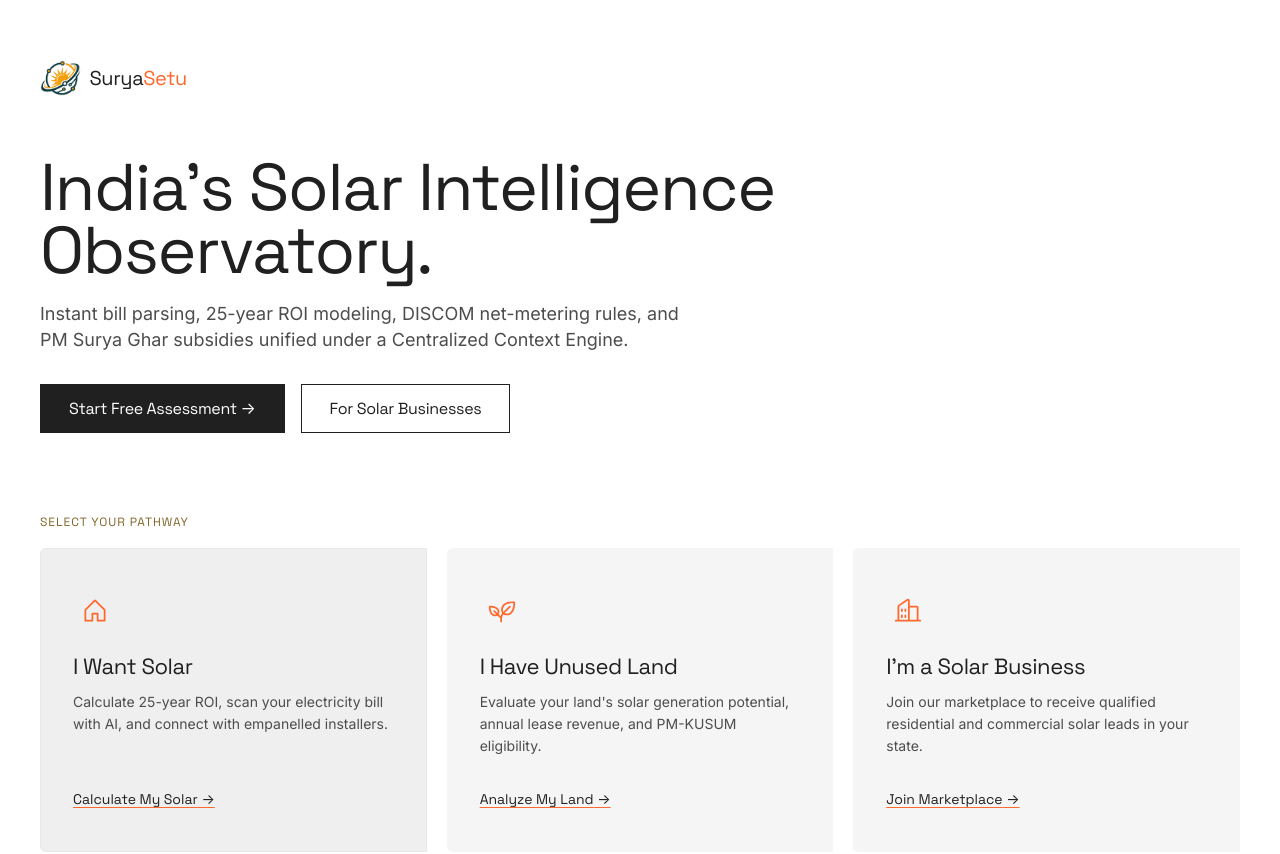
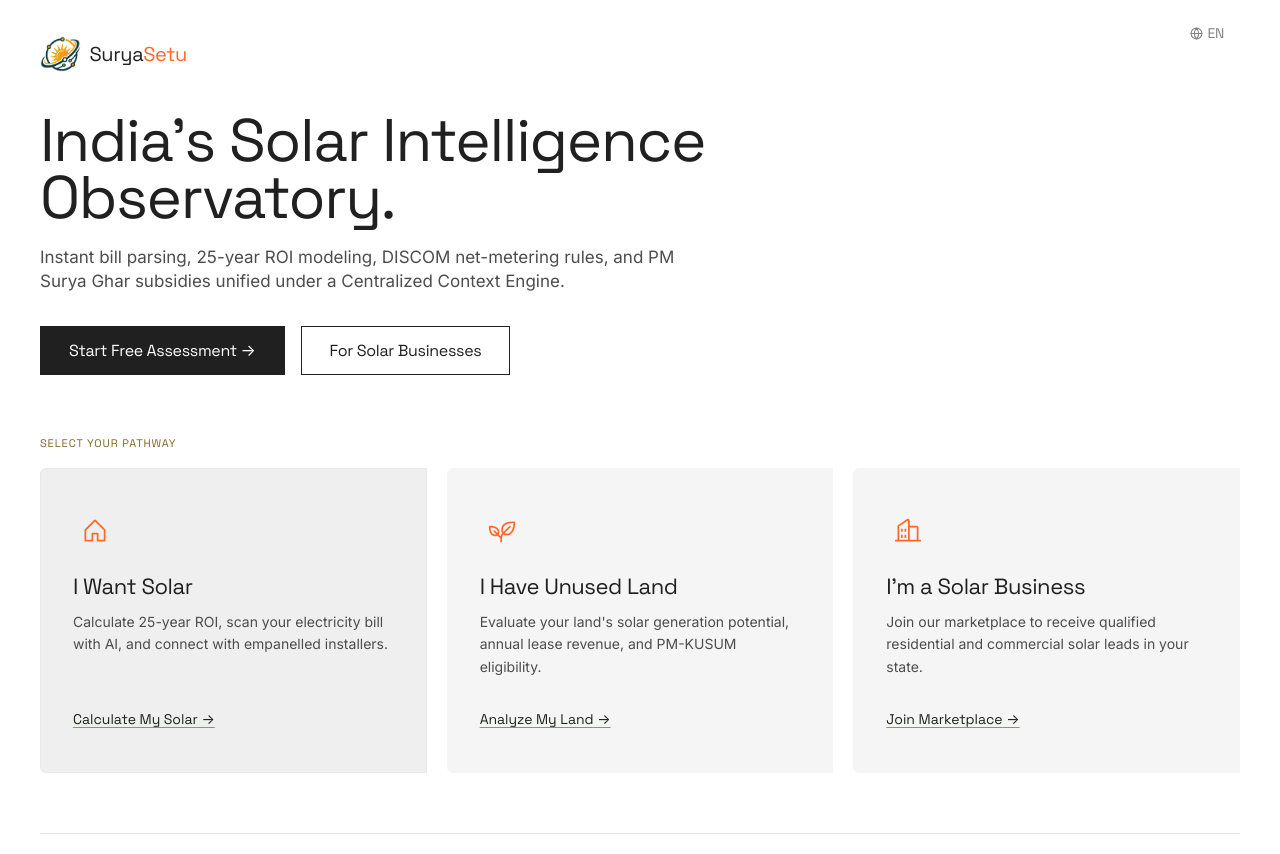
Before and after one commit to abubakarop461-bit/2026_OutgrowX, a React (Vite) app: page / in a window 1280 px wide. Shown: the top 854 px of the page. Built offline with nearby package versions, Linux system fonts and the light colour scheme.

Commit message:
feat: complete end-to-end trilingual support, add navbar padding, and tighten top whitespace on all pages

```diff
--- a/src/App.tsx
+++ b/src/App.tsx
@@ -3,6 +3,7 @@ import { BrowserRouter, Routes, Route, Navigate } from 'react-router-dom';
 import { AppProvider, useApp } from './context/AppContext';
 import ErrorBoundary from './components/ErrorBoundary';
 import Navbar from './components/Navbar';
+import LanguageSelector from './components/LanguageSelector';
 import Landing from './pages/Landing/Landing';
 import Auth from './pages/Auth/Auth';
 import Onboarding from './pages/Onboarding/Onboarding';
@@ -24,7 +25,11 @@ function AppRoutes() {
 
   return (
     <>
-      {isOnboarded && <Navbar />}
+      {isOnboarded ? <Navbar /> : (
+        <div style={{ position: 'absolute', top: '20px', right: '48px', zIndex: 100 }}>
+          <LanguageSelector />
+        </div>
+      )}
       <main style={{ paddingTop: '0px', minHeight: '100vh' }}>
         <Routes>
           {/* Landing role selection */}
--- a/src/pages/Landing/Landing.tsx
+++ b/src/pages/Landing/Landing.tsx
@@ -7,7 +7,7 @@ import {
 
 const Landing: React.FC = () => {
   const navigate = useNavigate();
-  const { setUserRole, isAuthenticated } = useApp();
+  const { setUserRole, isAuthenticated, language } = useApp();
 
   const handleRoleSelect = (role: UserRole) => {
     setUserRole(role);
@@ -18,46 +18,100 @@ const Landing: React.FC = () => {
     }
   };
 
+  const isHi = language === 'hi';
+  const isMr = language === 'mr';
+
+  const strings = {
+    heroTitle: isHi ? "भारत का सौर इंटेलिजेंस ऑब्जर्वेटरी।" : isMr ? "भारताची सोलर इंटेलिजन्स ऑब्झर्व्हेटरी." : "India's Solar Intelligence Observatory.",
+    heroDesc: isHi
+      ? "त्वरित बिल विश्लेषण, 25-वर्षीय वित्तीय बचत, डिस्कॉम नेट-मीटरिंग नियम और पीएम सूर्य घर सब्सिडी एक केंद्रीकृत संदर्भ इंजन के तहत एकीकृत।"
+      : isMr
+        ? "त्वरित बिल विश्लेषण, 25-वर्षांचे आरओआय मॉडेलिंग, डिस्कॉम नेट-मीटरिंग नियम आणि पीएम सूर्य घर अनुदान एकाच केंद्रीकृत संदर्भ प्रणाली अंतर्गत एकत्रित."
+        : "Instant bill parsing, 25-year ROI modeling, DISCOM net-metering rules, and PM Surya Ghar subsidies unified under a Centralized Context Engine.",
+    startAssessment: isHi ? "नि:शुल्क मूल्यांकन शुरू करें →" : isMr ? "मोफत मूल्यांकन सुरू करा →" : "Start Free Assessment →",
+    forBusinesses: isHi ? "सौर व्यवसायों के लिए" : isMr ? "सोलर व्यवसायांसाठी" : "For Solar Businesses",
+    selectPathway: isHi ? "अपने मार्ग का चयन करें" : isMr ? "तुमचा पर्याय निवडा" : "Select Your Pathway",
+    trustedDesc: isHi ? "भारत भर में 80+ डिस्कॉम फ्रेमवर्क और इंस्टॉलरों द्वारा विश्वसनीय" : isMr ? "भारतभरातील ८०+ डिस्कॉम फ्रेमवर्क आणि सोलर इंस्टॉलर्सद्वारे विश्वसनीय" : "Trusted by 80+ DISCOM frameworks & installers across India",
+
+    // Roles
+    consumerTitle: isHi ? "मुझे सोलर चाहिए" : isMr ? "मला सोलर हवे आहे" : "I Want Solar",
+    consumerDesc: isHi
+      ? "25-वर्षीय आरओआई की गणना करें, एआई के साथ अपने बिजली बिल को स्कैन करें, और प्रमाणित इंस्टॉलरों से जुड़ें।"
+      : isMr
+        ? "25-वर्षांच्या परताव्याची गणना करा, एआय सह तुमचे वीज बिल स्कॅन करा आणि प्रमाणित इंस्टॉलर्सशी संपर्क साधा."
+        : "Calculate 25-year ROI, scan your electricity bill with AI, and connect with empanelled installers.",
+    consumerCta: isHi ? "मेरे सौर की गणना करें" : isMr ? "माझ्या सोलरची गणना करा" : "Calculate My Solar",
+
+    landownerTitle: isHi ? "मेरे पास खाली भूमि है" : isMr ? "माझ्याकडे रिकामी जमीन आहे" : "I Have Unused Land",
+    landownerDesc: isHi
+      ? "अपनी भूमि की सौर उत्पादन क्षमता, वार्षिक पट्टा राजस्व और पीएम-कुसुम पात्रता का मूल्यांकन करें।"
+      : isMr
+        ? "तुमच्या जमिनीची सोलर निर्मिती क्षमता, वार्षिक भाडेतत्व उत्पन्न आणि पीएम-कुसुम पात्रतेचे मूल्यांकन करा."
+        : "Evaluate your land's solar generation potential, annual lease revenue, and PM-KUSUM eligibility.",
+    landownerCta: isHi ? "मेरी भूमि का विश्लेषण करें" : isMr ? "माझ्या जमिनीचे विश्लेषण करा" : "Analyze My Land",
+
+    businessTitle: isHi ? "मैं एक सौर व्यवसाय हूँ" : isMr ? "मी सोलर व्यावसायिक आहे" : "I'm a Solar Business",
+    businessDesc: isHi
+      ? "अपने राज्य में सत्यापित आवासीय और वाणिज्यिक सौर लीड प्राप्त करने के लिए हमारे बाजार में शामिल हों।"
+      : isMr
+        ? "तुमच्या राज्यातील सत्यापित घरगुती आणि व्यावसायिक सोलर ग्राहक मिळवण्यासाठी आमच्या बाजारात सामील व्हा."
+        : "Join our marketplace to receive qualified residential and commercial solar leads in your state.",
+    businessCta: isHi ? "मार्केटप्लेस में शामिल हों" : isMr ? "मार्केटप्लेसमध्ये सामील व्हा" : "Join Marketplace",
+
+    // Features
+    aiScore: isHi ? "एआई सोलर स्कोर" : isMr ? "एआय सोलर स्कोर" : "AI Solar Score",
+    subsidies: isHi ? "सरकारी सब्सिडी" : isMr ? "शासकीय अनुदान" : "Govt Subsidies",
+    roiCalc: isHi ? "आरओआई कैलकुलेटर" : isMr ? "आरओआय कॅल्क्युलेटर" : "ROI Calculator",
+    scanner: isHi ? "बिल स्कैनर" : isMr ? "बिल स्कॅनर" : "Bill Scanner",
+    landAnalysis: isHi ? "भूमि विश्लेषण" : isMr ? "जमीन विश्लेषण" : "Land Analysis",
+    marketplace: isHi ? "वेंडर मार्केटप्लेस" : isMr ? "वेंडर मार्केटप्लेस" : "Vendor Marketplace",
+
+    // Badges
+    badge1: isHi ? "28 राज्य और केंद्र शासित प्रदेश" : isMr ? "२८ राज्ये आणि केंद्रशासित प्रदेश" : "28 States & UTs Covered",
+    badge2: isHi ? "पीएम सूर्य घर 2024 तैयार" : isMr ? "पीएम सूर्य घर २०२४ तयार" : "PM Surya Ghar 2024 Ready",
+    badge3: isHi ? "एआई मॉडल चेन संचालित" : isMr ? "एआय मॉडेल चेन संचालित" : "AI Model Chain Powered",
+  };
+
   const roles = [
     {
       role: 'consumer' as UserRole,
       Icon: House,
-      title: 'I Want Solar',
-      desc: 'Calculate 25-year ROI, scan your electricity bill with AI, and connect with empanelled installers.',
-      cta: 'Calculate My Solar',
+      title: strings.consumerTitle,
+      desc: strings.consumerDesc,
+      cta: strings.consumerCta,
       isPrimary: true,
     },
     {
       role: 'landowner' as UserRole,
       Icon: Plant,
-      title: 'I Have Unused Land',
-      desc: "Evaluate your land's solar generation potential, annual lease revenue, and PM-KUSUM eligibility.",
-      cta: 'Analyze My Land',
+      title: strings.landownerTitle,
+      desc: strings.landownerDesc,
+      cta: strings.landownerCta,
       isPrimary: false,
     },
     {
       role: 'business' as UserRole,
       Icon: Buildings,
-      title: "I'm a Solar Business",
-      desc: 'Join our marketplace to receive qualified residential and commercial solar leads in your state.',
-      cta: 'Join Marketplace',
+      title: strings.businessTitle,
+      desc: strings.businessDesc,
+      cta: strings.businessCta,
       isPrimary: false,
     },
   ];
 
   const features = [
-    { Icon: Sun,        label: 'AI Solar Score' },
-    { Icon: Lightning,  label: 'Govt Subsidies' },
-    { Icon: ChartBar,   label: 'ROI Calculator' },
-    { Icon: Receipt,    label: 'Bill Scanner' },
-    { Icon: MapPin,     label: 'Land Analysis' },
-    { Icon: Storefront, label: 'Vendor Marketplace' },
+    { Icon: Sun,        label: strings.aiScore },
+    { Icon: Lightning,  label: strings.subsidies },
+    { Icon: ChartBar,   label: strings.roiCalc },
+    { Icon: Receipt,    label: strings.scanner },
+    { Icon: MapPin,     label: strings.landAnalysis },
+    { Icon: Storefront, label: strings.marketplace },
   ];
 
   const statBadges = [
-    '28 States & UTs Covered',
-    'PM Surya Ghar 2024 Ready',
-    'AI Model Chain Powered'
+    strings.badge1,
+    strings.badge2,
+    strings.badge3
   ];
 
   return (
@@ -65,14 +119,14 @@ const Landing: React.FC = () => {
       style={{
         background: 'var(--color-canvas-white)',
         minHeight: '100vh',
-        padding: '60px 24px 80px',
+        padding: '36px 24px 80px',
         color: 'var(--color-graphite)',
         fontFamily: 'var(--font-body)',
       }}
     >
       <div style={{ maxWidth: '1200px', margin: '0 auto' }}>
         {/* Top Wordmark */}
-        <div style={{ display: 'flex', alignItems: 'center', gap: '8px', marginBottom: '60px' }}>
+        <div style={{ display: 'flex', alignItems: 'center', gap: '8px', marginBottom: '40px' }}>
           <img
             src="/logo.png"
             alt="SuryaSetu Logo"
@@ -83,12 +137,12 @@ const Landing: React.FC = () => {
           </span>
         </div>
 
-        {/* Hero Headline Block (Ventriloc 66px, 0.91 line-height, -1.32px tracking) */}
-        <section style={{ marginBottom: '80px', maxWidth: '800px' }}>
+        {/* Hero Headline Block */}
+        <section style={{ marginBottom: '60px', maxWidth: '800px' }}>
           <h1
             style={{
               fontFamily: 'var(--font-display)',
-              fontSize: 'clamp(40px, 6vw, 66px)',
+              fontSize: 'clamp(36px, 5.5vw, 60px)',
               fontWeight: 400,
               lineHeight: 0.95,
               letterSpacing: '-1.32px',
@@ -96,19 +150,19 @@ const Landing: React.FC = () => {
               marginBottom: '20px',
             }}
           >
-            India's Solar Intelligence Observatory.
+            {strings.heroTitle}
           </h1>
           <p
             style={{
               fontFamily: 'var(--font-body)',
-              fontSize: '18px',
+              fontSize: '17px',
               lineHeight: 1.4,
               color: 'var(--color-steel)',
               marginBottom: '32px',
               maxWidth: '640px',
             }}
           >
-            Instant bill parsing, 25-year ROI modeling, DISCOM net-metering rules, and PM Surya Ghar subsidies unified under a Centralized Context Engine.
+            {strings.heroDesc}
           </p>
 
           <div style={{ display: 'flex', gap: '16px', flexWrap: 'wrap' }}>
@@ -116,21 +170,21 @@ const Landing: React.FC = () => {
               className="btn btn-primary btn-lg"
               onClick={() => handleRoleSelect('consumer')}
             >
-              Start Free Assessment →
+              {strings.startAssessment}
             </button>
             <button
               className="btn btn-secondary btn-lg"
               onClick={() => handleRoleSelect('business')}
             >
-              For Solar Businesses
+              {strings.forBusinesses}
             </button>
           </div>
         </section>
 
-        {/* Role Cards (Ventriloc Asymmetric Radius: 6px 0px 0px 6px in Ash #efefef) */}
-        <section style={{ marginBottom: '80px' }}>
-          <div style={{ fontSize: '12px', letterSpacing: '0.08em', textTransform: 'uppercase', color: 'var(--color-brass)', marginBottom: '16px', fontFamily: 'var(--font-display)' }}>
-            Select Your Pathway
+        {/* Role Cards */}
+        <section style={{ marginBottom: '60px' }}>
+          <div style={{ fontSize: '11px', letterSpacing: '0.08em', textTransform: 'uppercase', color: 'var(--color-brass)', marginBottom: '16px', fontFamily: 'var(--font-display)' }}>
+            {strings.selectPathway}
           </div>
 
           <div
@@ -209,10 +263,10 @@ const Landing: React.FC = () => {
         {/* Feature Observatory Strip */}
         <section
           style={{
-            padding: '32px 0',
+            padding: '24px 0',
             borderTop: '1px solid var(--color-mist)',
             borderBottom: '1px solid var(--color-mist)',
-            marginBottom: '60px',
+            marginBottom: '40px',
           }}
         >
           <div style={{ display: 'flex', flexWrap: 'wrap', gap: '28px', justifyContent: 'space-between', alignItems: 'center' }}>
@@ -225,10 +279,10 @@ const Landing: React.FC = () => {
           </div>
         </section>
 
-        {/* Partner / Coverage Strip (Ventriloc Brass caption) */}
+        {/* Partner / Coverage Strip */}
         <footer style={{ display: 'flex', justifyContent: 'space-between', alignItems: 'center', flexWrap: 'wrap', gap: '16px' }}>
           <span style={{ fontFamily: 'var(--font-display)', fontSize: '13px', color: 'var(--color-brass)', letterSpacing: '-0.02em' }}>
-            Trusted by 80+ DISCOM frameworks &amp; installers across India
+            {strings.trustedDesc}
           </span>
           <div style={{ display: 'flex', gap: '12px', flexWrap: 'wrap' }}>
             {statBadges.map((badge, i) => (
```
